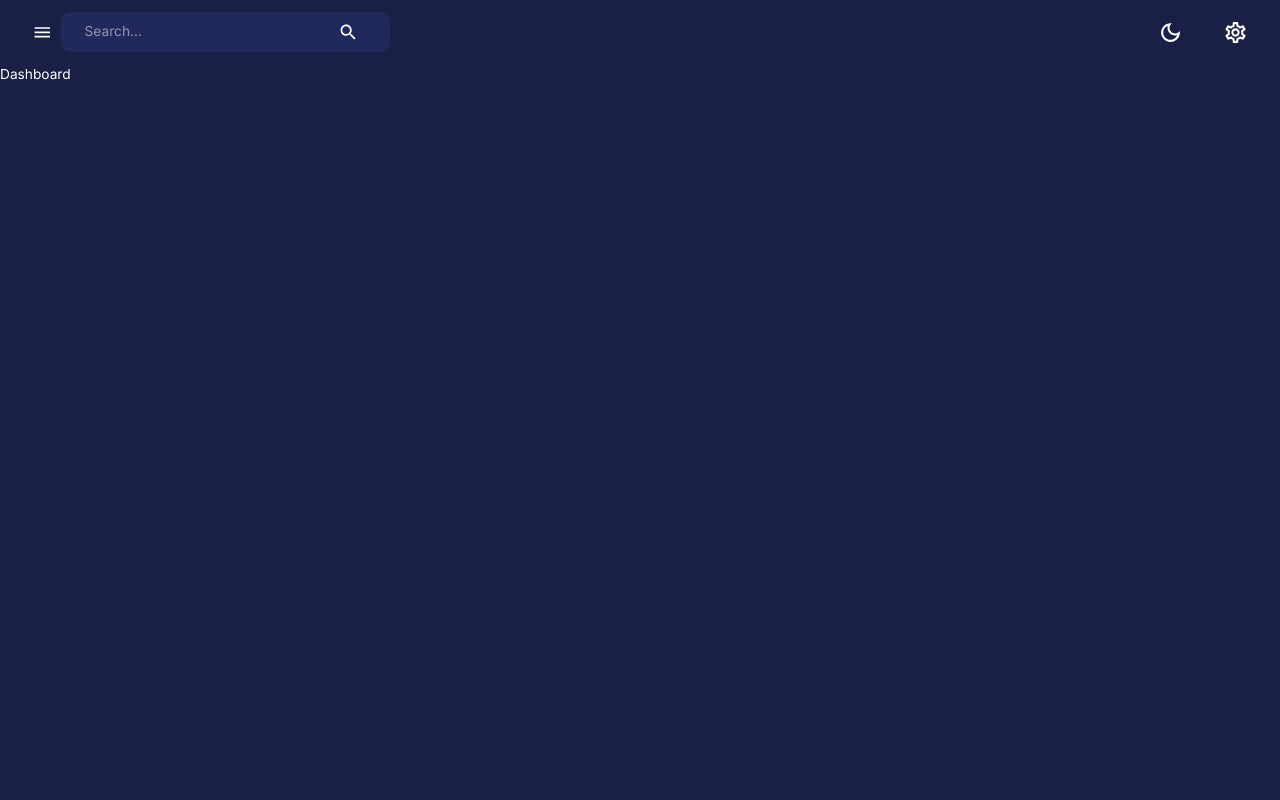
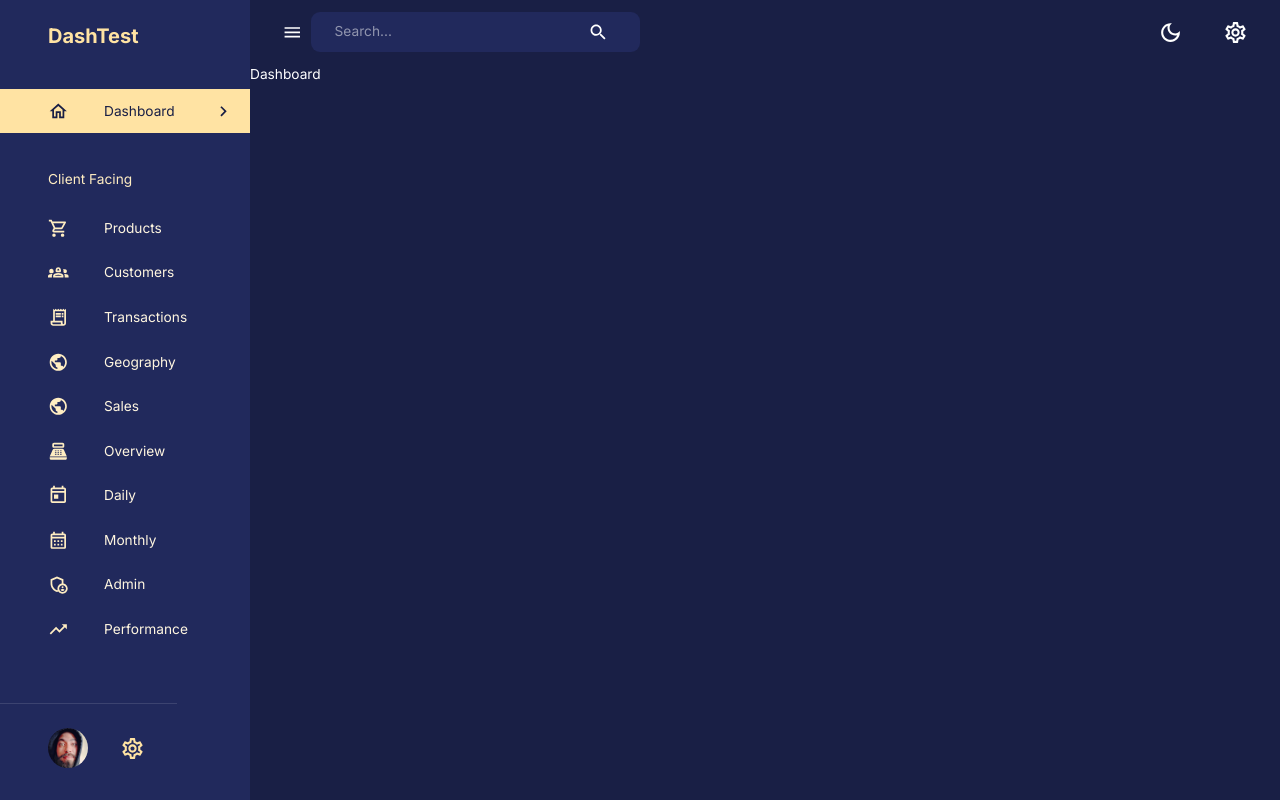
Before and after one commit to MrMhirs/dashtest, a React (Create React App) app in the folder client/: page /dashboard in a window 1280 px wide. Built offline with nearby package versions, Linux system fonts and the light colour scheme.

Commit message:
WIP Sidebar

```diff
--- a/client/src/App.js
+++ b/client/src/App.js
@@ -6,6 +6,7 @@
 import { BrowserRouter, Navigate, Route, Routes } from "react-router-dom";
 import Dashboard from "scenes/dashboard";
 import Layout from "scenes/layout";
+
 
 function App() {
   const mode = useSelector((state) => state.global.mode);
@@ -17,7 +18,7 @@
           <CssBaseline />
           <Routes>
             <Route element={<Layout />}>
-              <Route path="/" element={<Navigate to="/dashboard" replace />} />
+            <Route path="/" element={<Navigate to="/dashboard" replace />} />
               <Route path="/dashboard" element={<Dashboard />} />
             </Route>
           </Routes>
--- a/client/src/components/Navbar.jsx
+++ b/client/src/components/Navbar.jsx
@@ -12,14 +12,16 @@
 import { setMode } from "state";
 import profileImage from "assets/profile.jpg";
 import {
+  AppBar,
+
   IconButton,
+  InputBase,
   Toolbar,
+
   useTheme,
-  AppBar,
-  InputBase,
 } from "@mui/material";
 
-const Navbar = () => {
+const Navbar = ({ isSidebarOpen, setIsSidebarOpen }) => {
   const dispatch = useDispatch();
   const theme = useTheme();
 
@@ -34,7 +36,7 @@
       <Toolbar sx={{ justifyContent: "space-between" }}>
         {/* LEFT SIDE */}
         <FlexBetween>
-          <IconButton onClick={() => console.log(`open/close sidebar`)}>
+          <IconButton onClick={() => setIsSidebarOpen(!isSidebarOpen)}>
             <MenuIcon />
           </IconButton>
           <FlexBetween
@@ -53,13 +55,13 @@
         <FlexBetween gap="1.5rem">
           <IconButton onClick={() => dispatch(setMode())}>
             {theme.palette.mode === "dark" ? (
-                    <DarkModeOutlined sx={{ fontSize: "25px"}} />
+              <DarkModeOutlined sx={{ fontSize: "25px" }} />
             ) : (
-    <LightModeOutlined sx={{fontSize:"25px"}} />
+              <LightModeOutlined sx={{ fontSize: "25px" }} />
             )}
           </IconButton>
           <IconButton>
-                <SettingsOutlined sx={{ fontSize: "25px"}} />
+            <SettingsOutlined sx={{ fontSize: "25px" }} />
           </IconButton>
         </FlexBetween>
       </Toolbar>
--- /dev/null
+++ b/client/src/components/Sidebar.jsx
@@ -0,0 +1,229 @@
+import React from "react";
+import {
+  Box,
+  Divider,
+  Drawer,
+  IconButton,
+  List,
+  ListItem,
+  ListItemButton,
+  ListItemIcon,
+  ListItemText,
+  Typography,
+  useTheme,
+} from "@mui/material";
+import {
+  SettingsOutlined,
+  ChevronLeft,
+  ChevronRightOutlined,
+  HomeOutlined,
+  ShoppingCartOutlined,
+  Groups2Outlined,
+  ReceiptLongOutlined,
+  PublicOutlined,
+  PointOfSaleOutlined,
+  TodayOutlined,
+  CalendarMonthOutlined,
+  AdminPanelSettingsOutlined,
+  TrendingUpOutlined,
+  PieChartOutlined,
+} from "@mui/icons-material";
+import { useEffect, useState } from "react";
+import { useLocation, useNavigate } from "react-router-dom";
+import FlexBetween from "./FlexBetween";
+import profileImage from "assets/profile.jpg";
+
+const navItems = [
+  {
+    text: "Dashboard",
+    icon: <HomeOutlined />,
+  },
+  {
+    text: "Client Facing",
+    icon: null,
+  },
+  {
+    text: "Products",
+    icon: <ShoppingCartOutlined />,
+  },
+  {
+    text: "Customers",
+    icon: <Groups2Outlined />,
+  },
+  {
+    text: "Transactions",
+    icon: <ReceiptLongOutlined />,
+  },
+  {
+    text: "Geography",
+    icon: <PublicOutlined />,
+  },
+  {
+    text: "Sales",
+    icon: <PublicOutlined />,
+  },
+  {
+    text: "Overview",
+    icon: <PointOfSaleOutlined />,
+  },
+  {
+    text: "Daily",
+    icon: <TodayOutlined />,
+  },
+  {
+    text: "Monthly",
+    icon: <CalendarMonthOutlined />,
+  },
+
+  {
+    text: "Admin",
+    icon: <AdminPanelSettingsOutlined />,
+  },
+  {
+    text: "Performance",
+    icon: <TrendingUpOutlined />,
+  },
+];
+
+const Sidebar = ({
+  drawerWidth,
+  isSidebarOpen,
+  setIsSidebarOpen,
+  isNonMobile,
+}) => {
+  const { pathname } = useLocation();
+  const [active, setActive] = useState("");
+  const navigate = useNavigate();
+  const theme = useTheme();
+
+  useEffect(() => {
+    setActive(pathname.substring(1));
+  }, [pathname]);
+
+  return (
+    <Box component="nav">
+      {isSidebarOpen && (
+        <Drawer
+          open={isSidebarOpen}
+          onClose={() => setIsSidebarOpen(false)}
+          variant="persistent"
+          anchor="left"
+          sx={{
+            width: drawerWidth,
+            "& .MuiDrawer-paper": {
+              color: theme.palette.secondary[200],
+              backgroundColor: theme.palette.background.alt,
+              boxSixing: "border-box",
+              borderWidth: isNonMobile ? 0 : "2px",
+              width: drawerWidth,
+            },
+          }}
+        >
+          <Box width="100%">
+            <Box m="1.5rem 2rem 2rem 3rem">
+              <FlexBetween color={theme.palette.secondary.main}>
+                <Box display="flex" alignItems="center" gap="0.5rem">
+                  <Typography variant="h4" fontWeight="bold">
+                    DashTest
+                  </Typography>
+                </Box>
+                {!isNonMobile && (
+                  <IconButton onClick={() => setIsSidebarOpen(!isSidebarOpen)}>
+                    <ChevronLeft />
+                  </IconButton>
+                )}
+              </FlexBetween>
+            </Box>
+            <List>
+              {navItems.map(({ text, icon }) => {
+                if (!icon) {
+                  return (
+                    <Typography key={text} sx={{ m: "2.25rem 0 1rem 3rem" }}>
+                      {text}
+                    </Typography>
+                  );
+                }
+                const lcText = text.toLowerCase();
+
+                return (
+                  <ListItem key={text} disablePadding>
+                    <ListItemButton
+                      onClick={() => {
+                        navigate(`/${lcText}`);
+                        setActive(lcText);
+                      }}
+                      sx={{
+                        backgroundColor:
+                          active === lcText
+                            ? theme.palette.secondary[300]
+                            : "transparent",
+                        color:
+                          active === lcText
+                            ? theme.palette.primary[600]
+                            : theme.palette.secondary[100],
+                      }}
+                    >
+                      <ListItemIcon
+                        sx={{
+                          ml: "2rem",
+                          color:
+                            active === lcText
+                              ? theme.palette.primary[600]
+                              : theme.palette.secondary[200],
+                        }}
+                      >
+                        {icon}
+                      </ListItemIcon>
+                      <ListItemText primary={text} />
+                      {active === lcText && (
+                        <ChevronRightOutlined sx={{ ml: "auto" }} />
+                      )}
+                    </ListItemButton>
+                  </ListItem>
+                );
+              })}
+            </List>
+          </Box>
+
+          <Box position="absolute" bottom="2rem">
+            <Divider />
+            <FlexBetween textTransform="none" gap="1rem" m="1.5rem 2rem 0 3rem">
+              <Box
+                component="img"
+                alt="profile"
+                src={profileImage}
+                height="40px"
+                width="40px"
+                borderRadius="50%"
+                sx={{ objectFit: "cover" }}
+              />
+              <Box textAlign="left">
+                <Typography
+                  fontWeight="bold"
+                  fontSize="0.9rem"
+                  sx={{ color: theme.palette.secondary[100] }}
+                >
+
+                </Typography>
+                <Typography
+                  fontSize="0.8rem"
+                  sx={{ color: theme.palette.secondary[200] }}
+                >
+
+                </Typography>
+              </Box>
+              <SettingsOutlined
+                sx={{
+                  color: theme.palette.secondary[300],
+                  fontSize: "25px ",
+                }}
+              />
+            </FlexBetween>
+          </Box>
+        </Drawer>
+      )}
+    </Box>
+  );
+};
+
+export default Sidebar;
--- a/client/src/index.css
+++ b/client/src/index.css
@@ -1,10 +1,29 @@
-@import url('https://fonts.googleapis.com/css2?family=Inter:wght@400;600;700&family=Montserrat+Alternates:wght@300;400;800&family=Montserrat:ital,wght@0,600;1,500&family=Source+Sans+Pro:wght@400;600;700&display=swap');
+@import url("https://fonts.googleapis.com/css2?family=Inter:wght@400;600;700&display=swap");
 
 html,
 body,
 #root,
 .app {
-    height: 100%;
-    width: 100%;
-    font-family: "Inter", sans-serif;
+  height: 100%;
+  width: 100%;
+  font-family: "Inter", sans-serif;
 }
+
+::-webkit-scrollbar {
+  width: 10px;
+}
+
+/* Track */
+::-webkit-scrollbar-track {
+  background: #7a7f9d;
+}
+
+/* Handle */
+::-webkit-scrollbar-thumb {
+  background: #21295c;
+}
+
+/* Handle on Hover */
+::-webkit-scrollbar-track:hover {
+  background: #21295c;
+}
--- a/client/src/scenes/layout/index.jsx
+++ b/client/src/scenes/layout/index.jsx
@@ -1,20 +1,30 @@
-import React, {useState} from "react";
+import React, { useState } from "react";
 import { Box, useMediaQuery } from "@mui/material";
 import { Outlet } from "react-router-dom";
-import { useSelector } from "react-redux";
 import Navbar from "components/Navbar";
-
-
+import Sidebar from "components/Sidebar";
 
 const Layout = () => {
-    return <Box width="100%" height="100%">
-        <Box>
-            <Navbar />
-            <Outlet />
-        </Box>
+  const isNonMobile = useMediaQuery("(min-width: 600px)");
+  const [isSidebarOpen, setIsSidebarOpen] = useState(true);
+
+  return (
+    <Box display={isNonMobile ? "flex" : "block"} width="100%" height="100%">
+      <Sidebar
+        isNonMobile={isNonMobile}
+        drawerWidth="250px"
+        isSidebarOpen={isSidebarOpen}
+        setIsSidebarOpen={setIsSidebarOpen}
+      />
+      <Box flexGrow={1}>
+        <Navbar
+          isSidebarOpen={isSidebarOpen}
+          setIsSidebarOpen={setIsSidebarOpen}
+        />
+        <Outlet />
+      </Box>
     </Box>
-
-  return <div>Layout</div>;
-}
+  );
+};
 
 export default Layout;
```
Also changed, not shown: client/src/theme.js (indentation only). Lines whose indentation alone changed are shown as unchanged.
